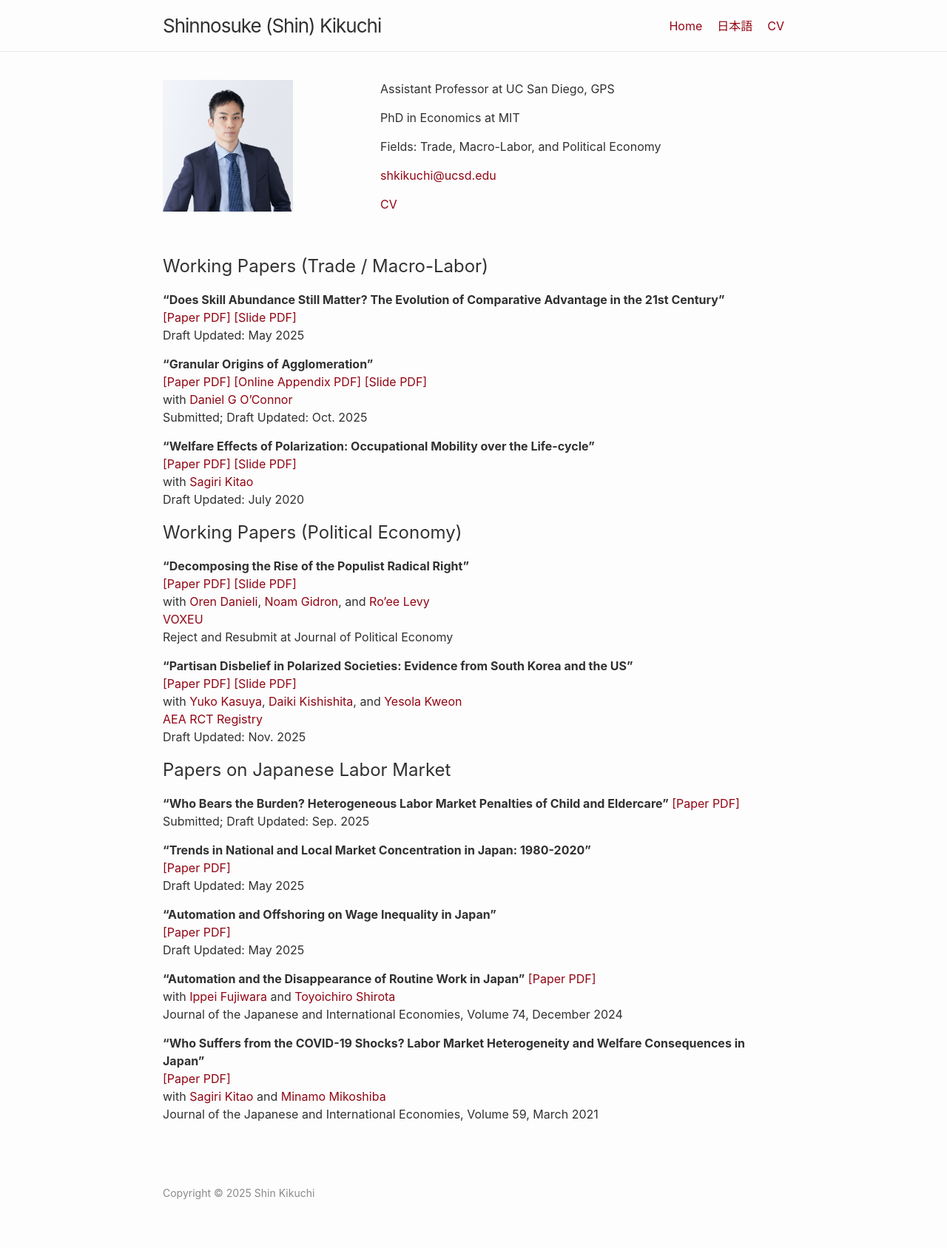
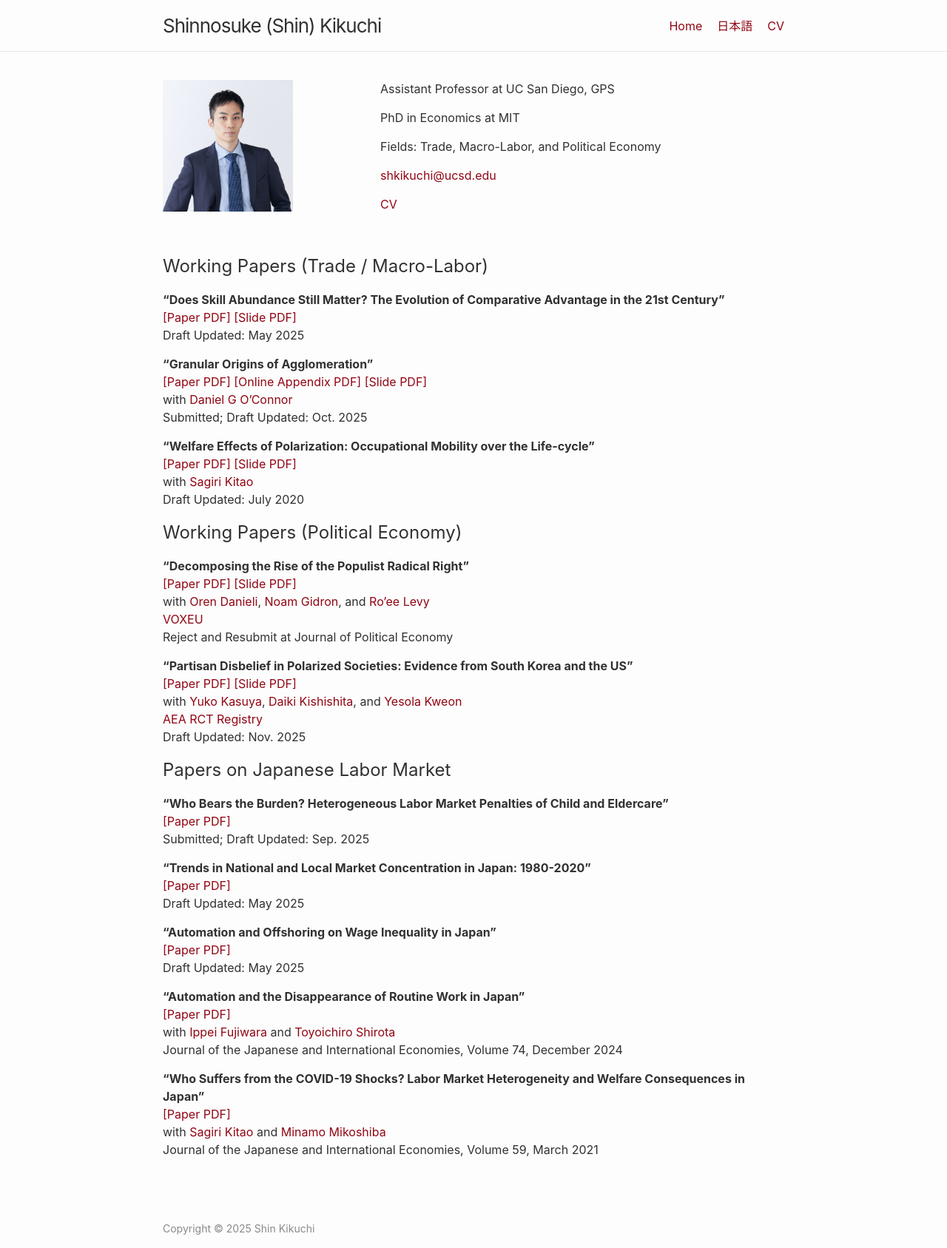
Before and after one commit to shinnkikuchi/shinnkikuchi.github.io, a Jekyll site: the page built from index.md, in a window 1280 px wide. Shown: the whole page at 74% size. Built offline with Jekyll 4.4.1, drawn with Linux system fonts in a browser that asks for light colours; before the commit the page ends 1639 px from its top, so only the background shows below that.

Commit message:
Update index.md

```diff
--- a/index.md
+++ b/index.md
@@ -70,8 +70,12 @@ Draft Updated: Nov. 2025
 
 ## Papers on Japanese Labor Market
 
-**"Who Bears the Burden? Heterogeneous Labor Market Penalties of Child and Eldercare"** <a href="/files/research/KIKUCHI_LTC_Penalty.pdf" target="_blank">[Paper PDF]</a><br>
-Submitted; Draft Updated: Sep. 2025<br>
+**"Who Bears the Burden? Heterogeneous Labor Market Penalties of Child and Eldercare"**
+<br>
+<a href="/files/research/KIKUCHI_LTC_Penalty.pdf" target="_blank">[Paper PDF]</a>
+<br>
+Submitted; Draft Updated: Sep. 2025
+<br>
 
 **"Trends in National and Local Market Concentration in Japan: 1980-2020"**
 <br>
@@ -88,6 +92,7 @@ Draft Updated: May 2025
 <br>
 
 **"Automation and the Disappearance of Routine Work in Japan"**
+<br>
 <a href="/files/research/FKS-robot-japan.pdf" target="_blank">[Paper PDF]</a>
 <br>
 with <a href="https://sites.google.com/site/ippeifujiwara/" target="_blank">Ippei Fujiwara</a>
```
